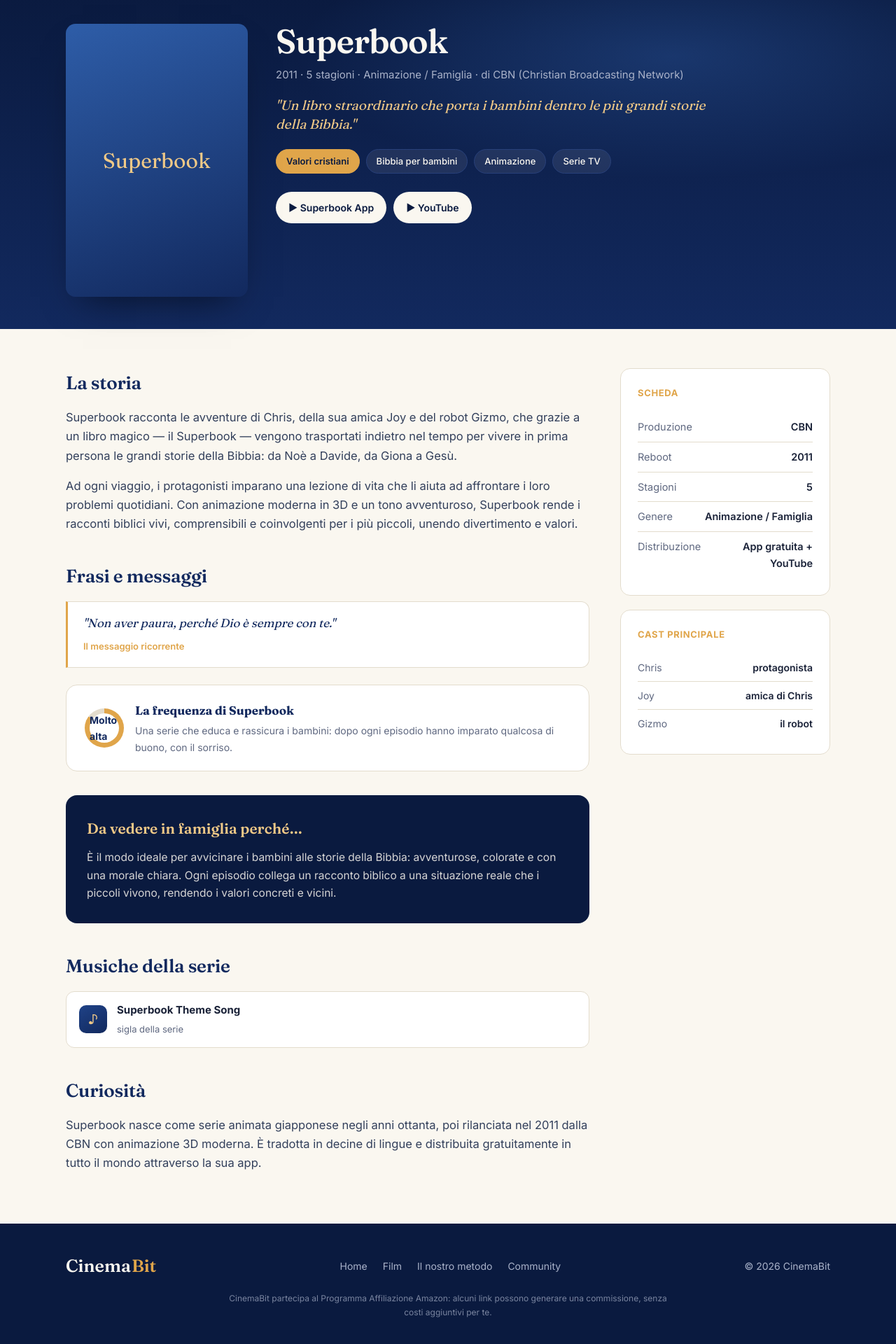
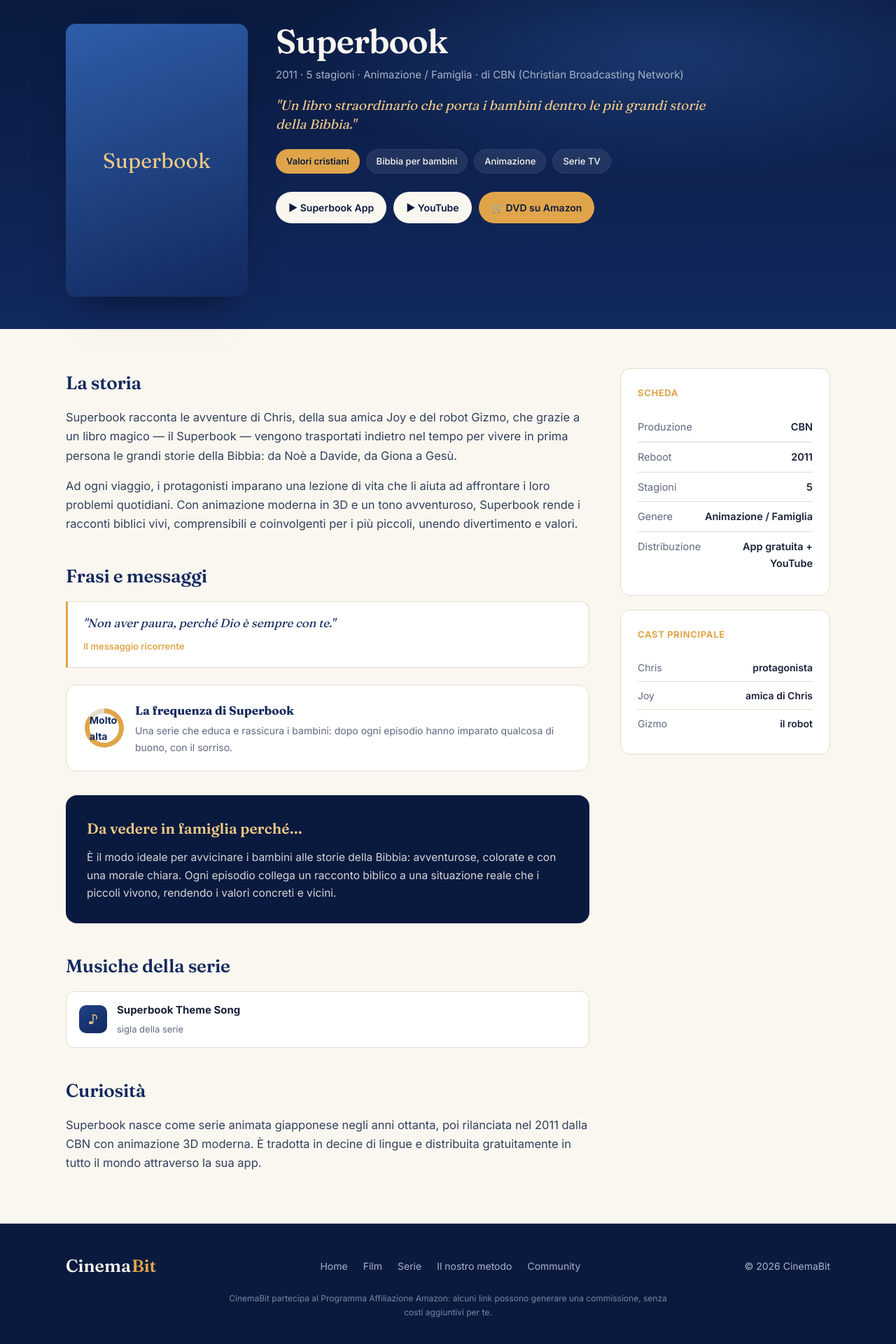
Before and after one commit to giulianociccarese/cinemabit, a Next.js app: page /serie/superbook in a window 1280 px wide. Shown: the part 138-2058 px from the top of the page at 70% size. Built offline with nearby package versions, Linux system fonts and the light colour scheme; no server answers.

Commit message:
Link affiliazione Amazon su film e serie + Serie nel footer

```diff
--- a/app/film/[slug]/page.js
+++ b/app/film/[slug]/page.js
@@ -4,6 +4,7 @@
 import SiteHeader from '@/components/SiteHeader';
 import SiteFooter from '@/components/SiteFooter';
 import Poster from '@/components/Poster';
+import { amazonLink } from '@/lib/affiliazione';
 
 // Genera una pagina statica per ogni film (ottimo per la SEO)
 export function generateStaticParams() {
@@ -55,7 +56,7 @@
               {f.dove.map((d, i) => (
                 <a key={i}>▶ {d.nome}</a>
               ))}
-              <a className="buy">🛒 DVD / Blu-ray su Amazon</a>
+              <a className="buy" href={amazonLink(f.titolo, f.anno)} target="_blank" rel="sponsored noopener noreferrer">🛒 DVD / Blu-ray su Amazon</a>
             </div>
           </div>
         </div>
--- a/app/serie/[slug]/page.js
+++ b/app/serie/[slug]/page.js
@@ -4,6 +4,7 @@
 import SiteHeader from '@/components/SiteHeader';
 import SiteFooter from '@/components/SiteFooter';
 import Poster from '@/components/Poster';
+import { amazonLink } from '@/lib/affiliazione';
 
 export function generateStaticParams() {
   return getAllSerieSlugs().map(slug => ({ slug }));
@@ -52,6 +53,7 @@
               {s.dove.map((d, i) => (
                 <a key={i}>▶ {d.nome}</a>
               ))}
+              <a className="buy" href={amazonLink(s.titolo, s.anno)} target="_blank" rel="sponsored noopener noreferrer">🛒 DVD su Amazon</a>
             </div>
           </div>
         </div>
--- a/components/SiteFooter.js
+++ b/components/SiteFooter.js
@@ -9,6 +9,7 @@
           <nav className="foot-links">
             <Link href="/">Home</Link>
             <Link href="/film">Film</Link>
+            <Link href="/serie">Serie</Link>
             <Link href="/metodo">Il nostro metodo</Link>
             <Link href="/#community">Community</Link>
           </nav>
--- /dev/null
+++ b/lib/affiliazione.js
@@ -0,0 +1,14 @@
+// ============================================================
+//  CONFIGURAZIONE AFFILIAZIONE CINEMABIT
+//  Cambia qui il tag Amazon: vale per tutto il sito.
+// ============================================================
+
+// Il tuo tag affiliato Amazon Associates (es. "cinemabit-21")
+export const AMAZON_TAG = 'cinemabit-21';
+
+// Costruisce un link di ricerca Amazon.it affiliato per un titolo.
+// Cerca "<titolo> dvd" così l'utente trova DVD e Blu-ray.
+export function amazonLink(titolo, anno) {
+  const query = encodeURIComponent(`${titolo} ${anno || ''} dvd`.trim());
+  return `https://www.amazon.it/s?k=${query}&tag=${AMAZON_TAG}`;
+}
```
